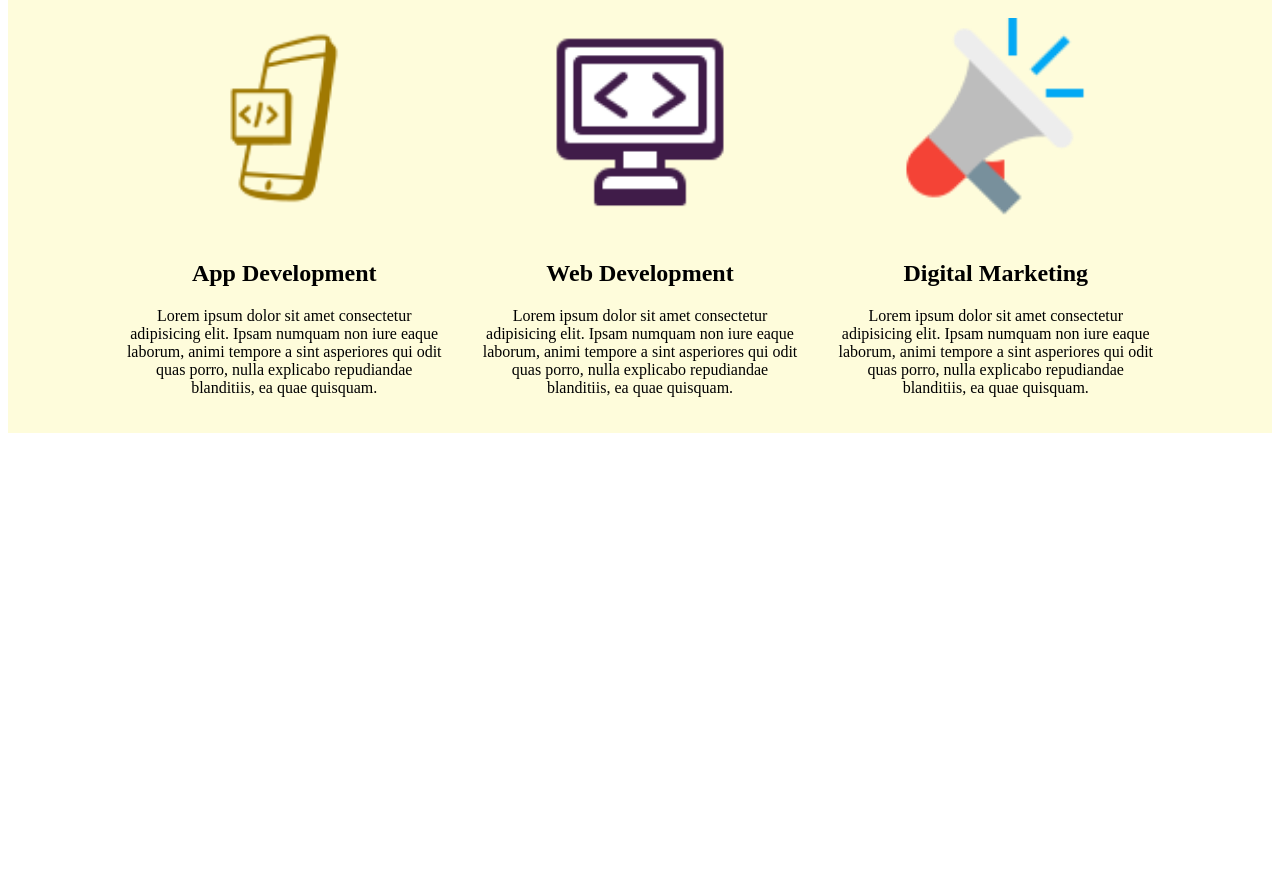
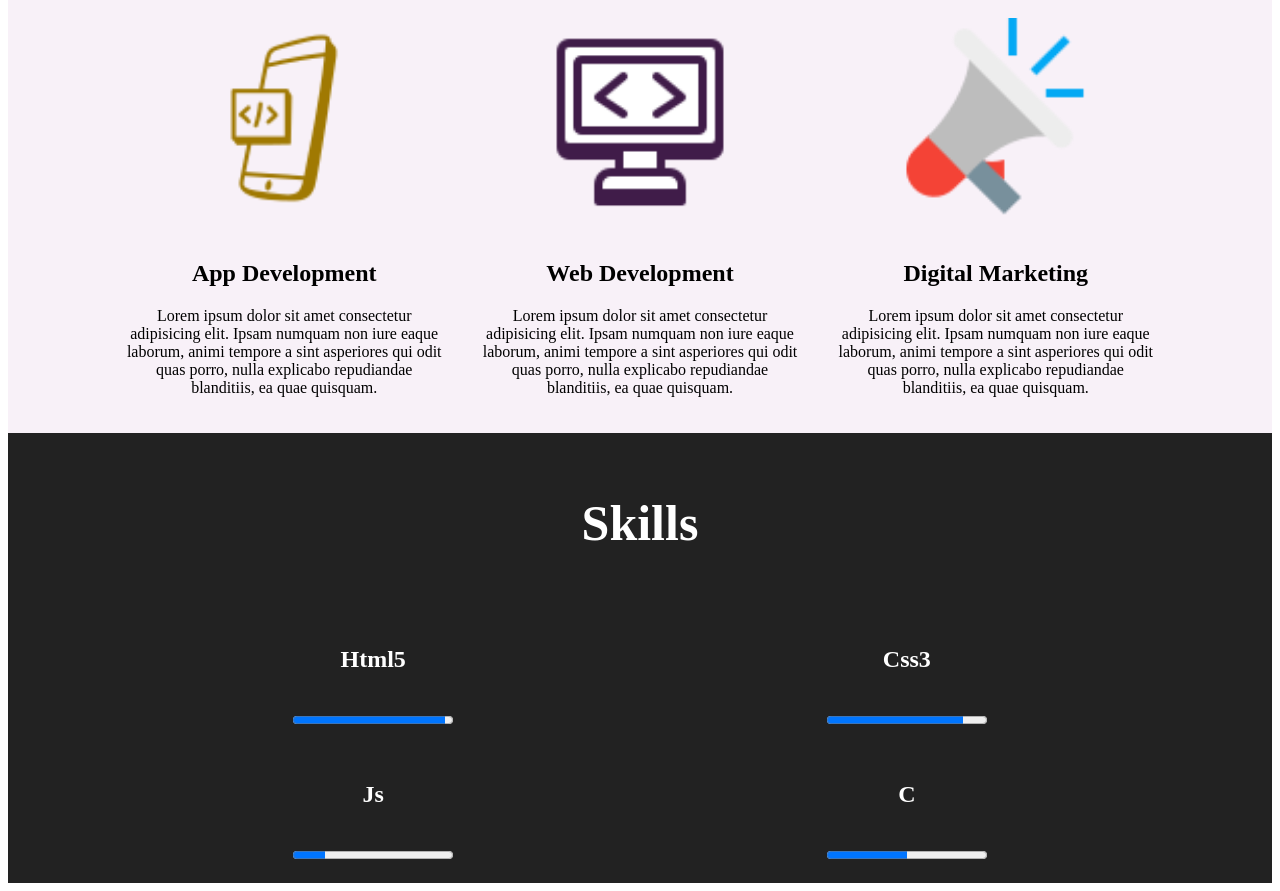
Before and after one commit to Marjan34/Task-1, a plain HTML site: page index.html in a window 1280 px wide. Shown: the part 906-1797 px from the top of the page. Before the commit the page ends 1347 px from the top, so only its background shows below. Drawn offline with Linux system fonts and the light colour scheme.

Commit message:
section 3 add

```diff
--- a/index.html
+++ b/index.html
@@ -7,12 +7,12 @@
 </head>
 <body>
    <header>
-   <table border="0" width="100%" cellspacing="0" bgcolor="#6633CC">
+   <table border="0" width="100%" cellspacing="0" bgcolor="	#CC00CC">
     <tr>
         <td>
             <table border="0" width="88%" align="center" cellpadding="15">
                 <tr>
-                    <td><font face="Open Sans" size="5" color="#fff"><b>It's Me Marjan</b></td>
+                    <td><font face="Open Sans" size="5" color="#fff"><b>Marjan Blog Site</b></td>
                     <td width="20%"></td>
                     <td><a href="#"style="color: #fff;">Home</a></td>
                     <td><a href="#" style="color: #fff;">Services</a></td>
@@ -53,7 +53,7 @@
    </main>
    <!-- services -->
    <section>
-    <table width="100%" style="background-color:#fefcdb;">
+    <table width="100%" style="background-color:rgb(248, 241, 248)">
         <tr>
             <td>
                 <table border="0" width="85%" align="center" cellpadding="15px">
@@ -86,5 +86,42 @@
         </tr>
     </table>
    </section>
+   <!-- Skills -->
+   <section>
+    <table width="100%" style="background-color: rgba(7, 7, 7, 0.889);">
+        <tr><td>
+            <table border="0" width="85%" cellpadding="15px" align="center">
+                <tr align="center">
+                    <td colspan="2">
+                    <h1 style="font-size: 50px; color: #fff;">Skills</h1>
+                    </td>
+                </tr>
+                <tr align="center">
+                    <td>
+                    <label><h2 style="color: #fff;">Html5</h2></label><br>
+                    <progress value="95" max="100">95%</progress>
+                </td>
+                <td>
+                    <label><h2 style="color: #fff;">Css3</h2></label><br>
+                    <progress value="85" max="100">95%</progress>
+                </td>
+                </tr>
+                <tr align="center">
+                    <td>
+                    <label><h2 style="color: #fff;">Js</h2></label><br>
+                    <progress value="20" max="100">20%</progress>
+                </td>
+                <td>
+                    <label><h2 style="color: #fff;">C</h2></label><br>
+                    <progress value="50" max="100">50%</progress>
+                </td>
+                </tr>
+            </tr>
+
+            </table>
+        </td></tr>
+    </table>
+   </section>
+
 </body>
 </html>
```
